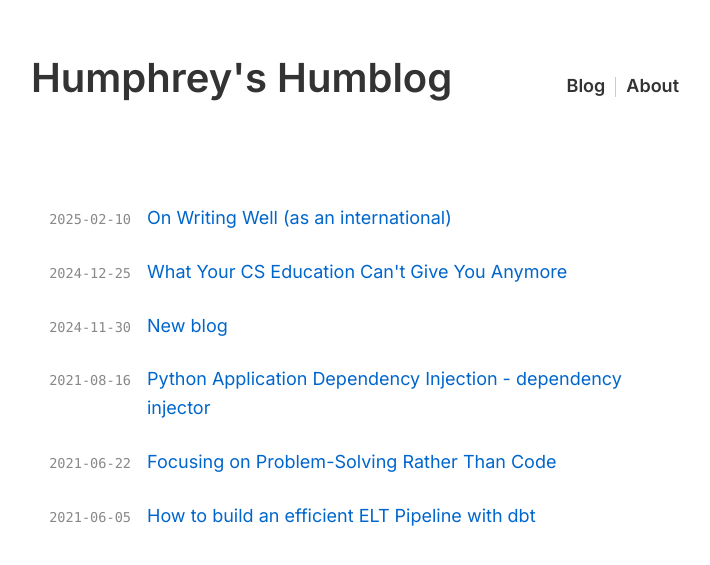
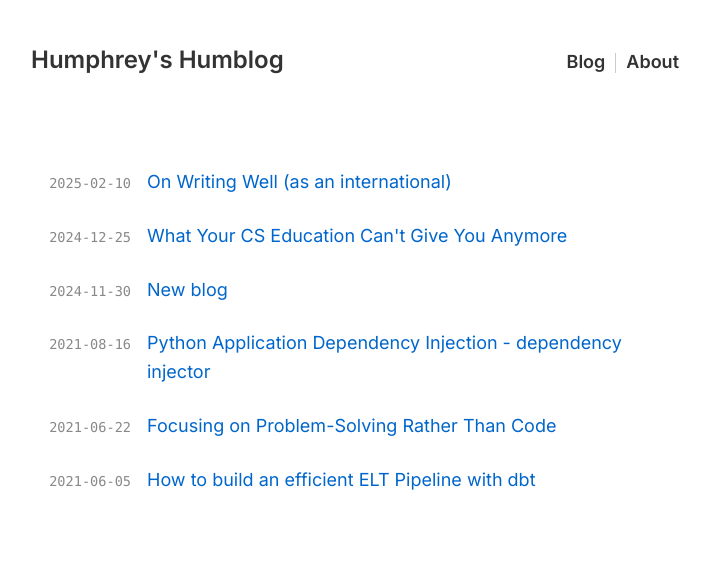
Before and after one commit to ahnsv/blog, a Jekyll site: the page built from index.markdown, in a window 1280 px wide. Shown: the top 565 px of the page, without its empty margins (285-995 px from the left). Built offline with Jekyll 4.4.1, drawn with Linux system fonts in a browser that asks for light colours; nearby versions of some CDN libraries.

```diff
--- a/_layouts/default.html
+++ b/_layouts/default.html
@@ -5,6 +5,21 @@
     <meta charset="UTF-8">
     <title>{% if page.title %}{{ page.title }} | {% endif %}{{ site.title }}</title>
     <meta name="viewport" content="width=device-width, initial-scale=1.0">
+    <script src="https://cdn.tailwindcss.com"></script>
+    <script>
+        tailwind.config = {
+            corePlugins: {
+                preflight: false,
+            },
+            theme: {
+                extend: {
+                    colors: {
+                        // Add custom colors here if needed
+                    }
+                }
+            }
+        }
+    </script>
     <link rel="stylesheet" href="{{ '/static/style.css' | relative_url }}">
     <link href="https://fonts.googleapis.com/css2?family=Inter:wght@400;600;700&display=swap" rel="stylesheet">
     <style>
@@ -28,7 +43,8 @@
 
 <body>
     <header>
-        <h1><a href="{{ '/' | relative_url }}" class="nav-link">{{ site.title }}</a></h1>
+        <h1 class="text-2xl font-bold text-red-500"><a href="{{ '/' | relative_url }}" class="nav-link">{{ site.title
+                }}</a></h1>
         <nav>
             <a href="{{ '/' | relative_url }}" class="nav-link">Blog</a>
             <div class="nav-divider"></div>
```
